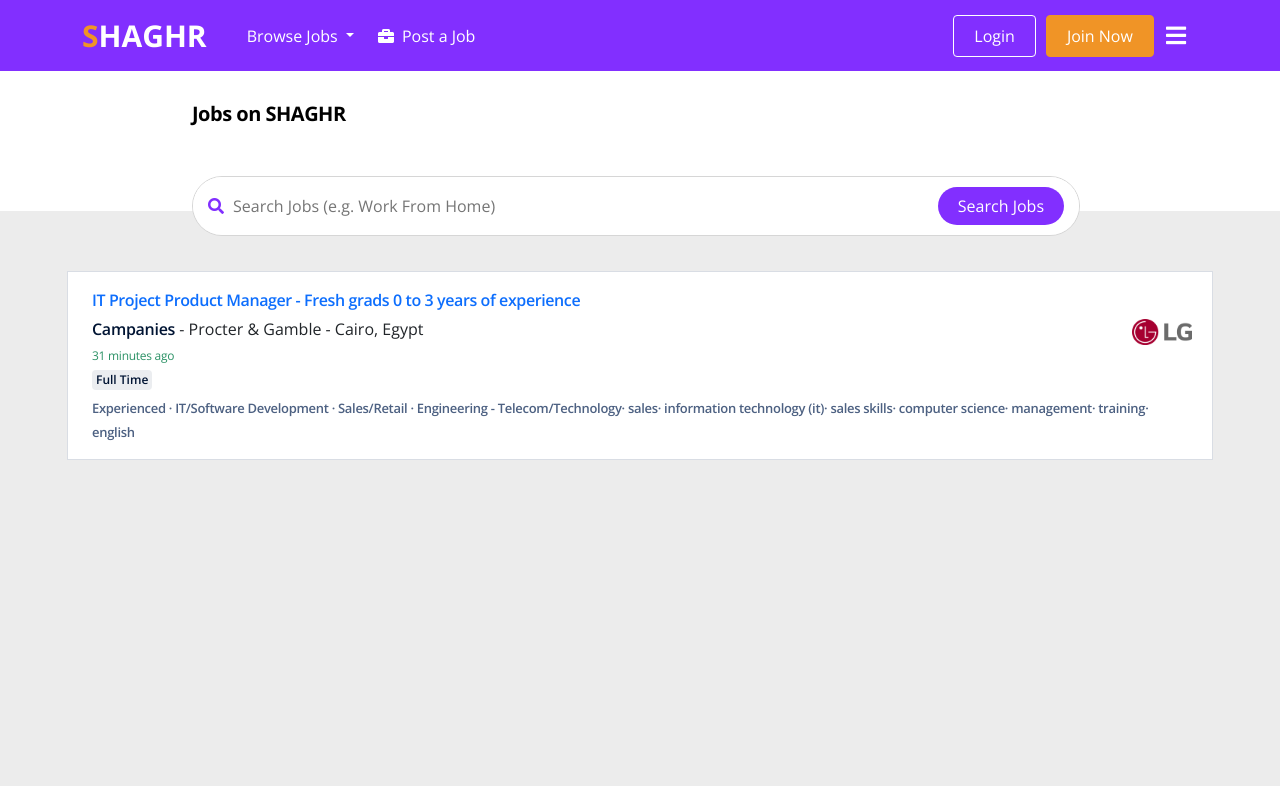
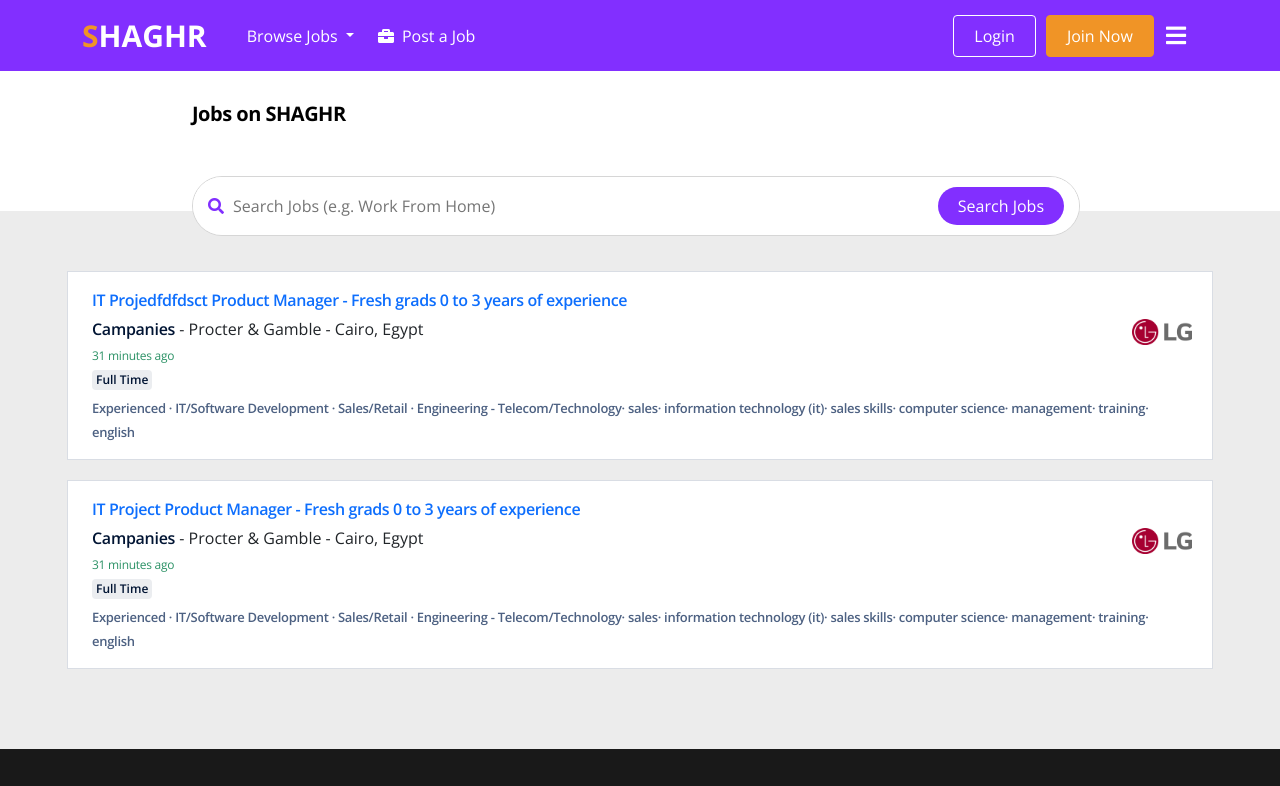
Before and after one commit to youssefalsayed0/Shaghr, a plain HTML site: page job_list.html in a window 1280 px wide. Shown: the top 786 px of the page. Drawn offline with nearby package versions, Linux system fonts and the light colour scheme.

Commit message:
Add files via upload

```diff
--- a/css/master.css
+++ b/css/master.css
@@ -1541,15 +1541,20 @@ ul {
 /* end slang */
 
 /* start jobs */
+
 .jobs {
   background-color: var(--section-background);
   padding-top: var(--main-padding-top);
   padding-bottom: var(--main-padding-bottom);
-  height: 100vh;
+  height: 100%;
 }
 
 .jobs .container {
   max-width: 1170px;
+  display: flex;
+  flex-direction: column-reverse;
+  align-items: center;
+  justify-content: center;
 }
 
 .job-list {
--- a/job_list.html
+++ b/job_list.html
@@ -21,7 +21,7 @@
         rel="stylesheet">
 </head>
 
-<body>
+<body >
     <!-- Start Header -->
     <nav class="navbar sticky-top">
         <div class="container">
@@ -133,6 +133,23 @@
                     english</a>
                 <img src="./imgs/logo02.png" alt="">
             </div>
+            <div class="job-list">
+                <div class="box">
+                    <h2>
+                        <a href="./job_details.html">IT Projedfdfdsct Product Manager - Fresh grads 0 to 3 years of
+                            experience</a>
+                    </h2>
+                    <p><a class="campanies" href="">Campanies</a> - Procter &amp; Gamble - Cairo, Egypt</p>
+                    <div class="jop-time">31 minutes ago</div>
+                    <div class="jop-status">Full Time</div>
+
+                </div>
+                <a href="" class="skills">Experienced · IT/Software Development · Sales/Retail · Engineering -
+                    Telecom/Technology·
+                    sales· information technology (it)· sales skills· computer science· management· training·
+                    english</a>
+                <img src="./imgs/logo02.png" alt="">
+            </div>
 
         </div>
     </div>
```
